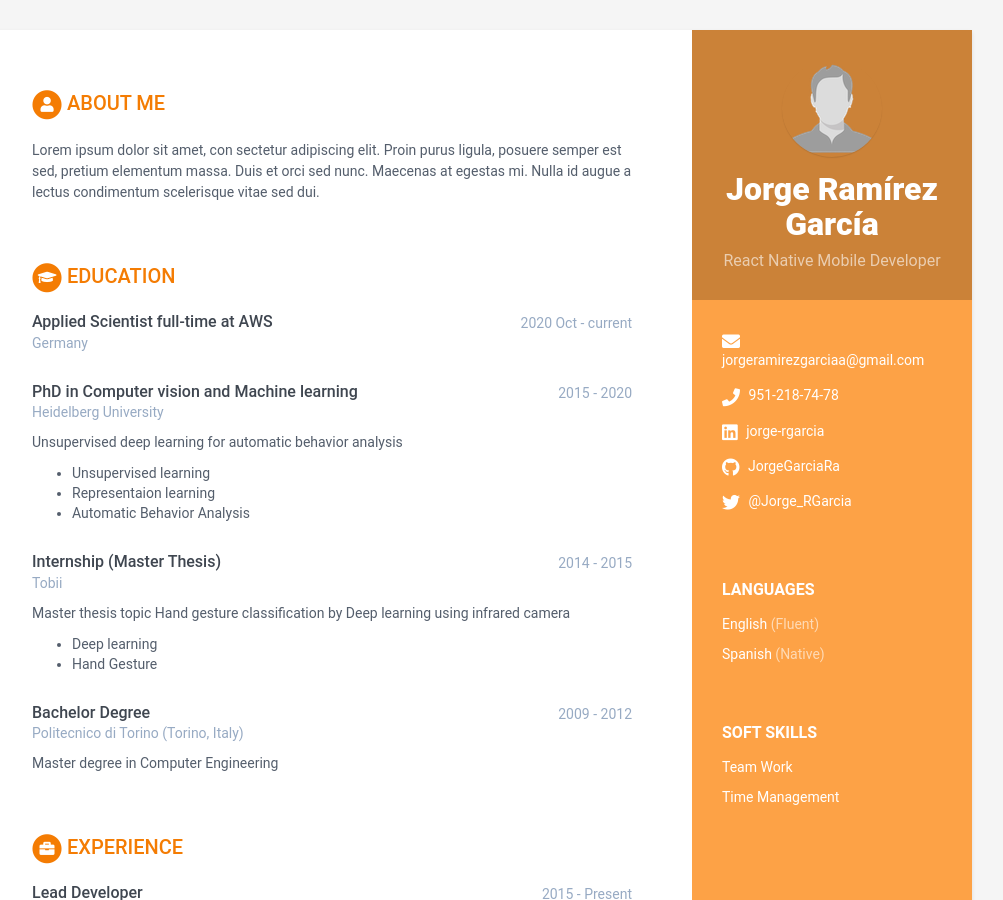
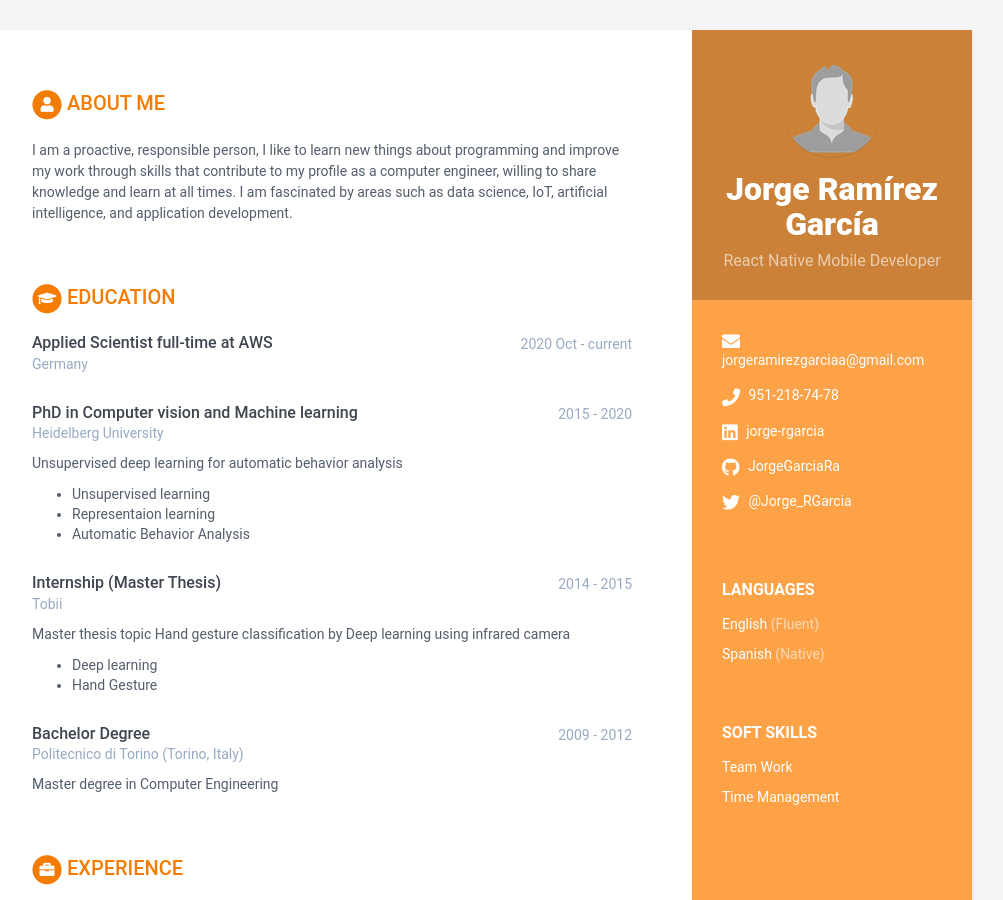
Before and after one commit to BC-NOV-20-Proyectos/resume-JorgeGarciaRa, a Jekyll site: the page built from index.html, in a window 1280 px wide and 900 px high. Shown: the whole window, without its empty margins (168-1171 px from the left). Built offline with Jekyll 4.4.1, drawn with Linux system fonts in a browser that asks for light colours.

Commit message:
added About me

```diff
--- a/_data/data.yml
+++ b/_data/data.yml
@@ -45,7 +45,7 @@ sidebar:
 career-profile:
   title: About Me # NO MODIFICAR
   summary: |
-    Lorem ipsum dolor sit amet, con sectetur adipiscing elit. Proin purus ligula, posuere semper est sed, pretium elementum massa. Duis et orci sed nunc. Maecenas at egestas mi. Nulla id augue a lectus condimentum scelerisque vitae sed dui.
+    I am a proactive, responsible person, I like to learn new things about programming and improve my work through skills that contribute to my profile as a computer engineer, willing to share knowledge and learn at all times. I am fascinated by areas such as data science, IoT, artificial intelligence, and application development.
 
 # Registra aquí tus estudios. Agrega o elimina según sea necesario
 educationcomplete:
```
